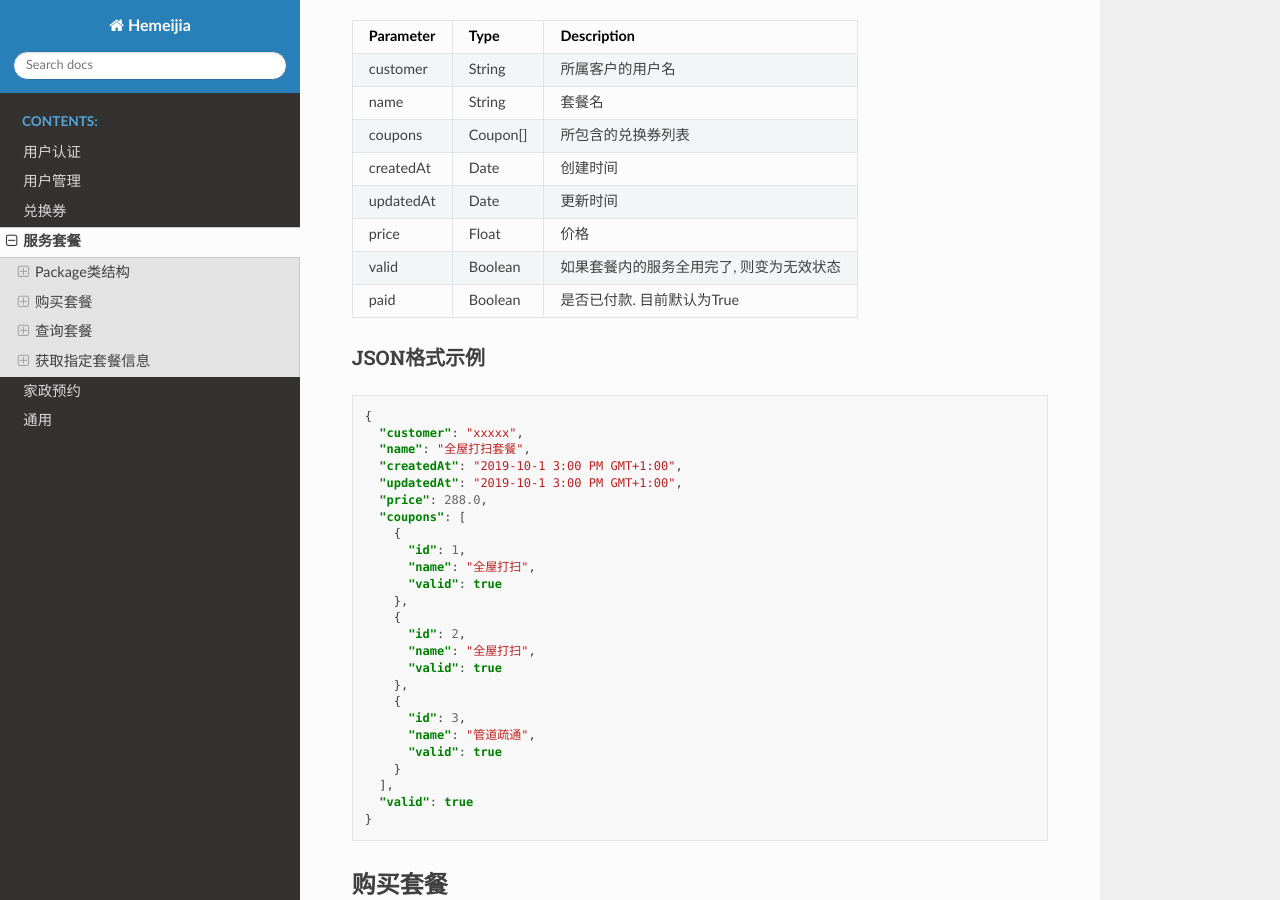
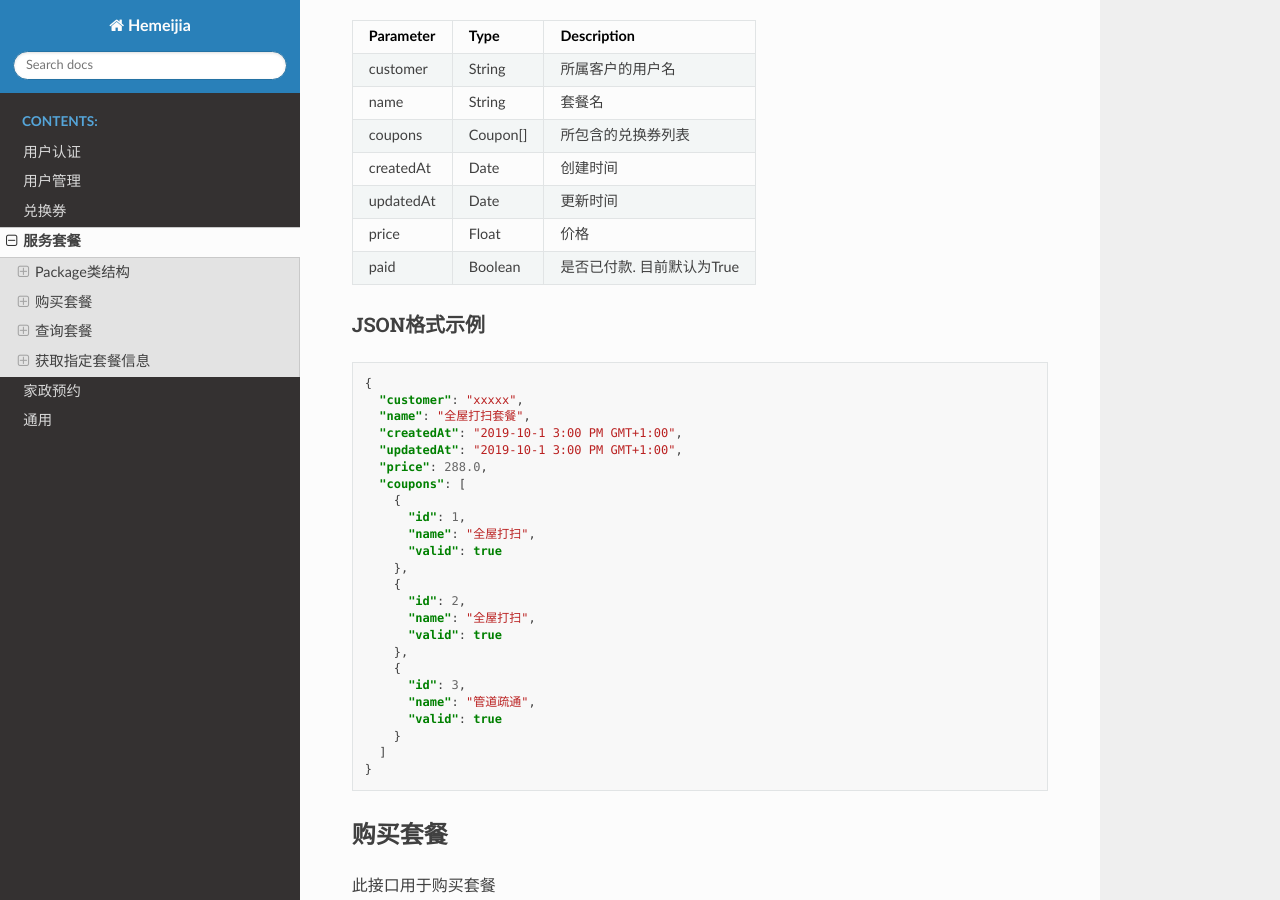
Before and after one commit to YanzheL/hemeijia, a Sphinx documentation site: the page built from docs/source/packages.rst, in a window 1280 px wide and 900 px high, scrolled down 260 px. Built offline with Sphinx 7.4.7 and the Read the Docs theme 2.0.0, drawn with Linux system fonts in a browser that asks for light colours.

Commit message:
remove valid flag

```diff
--- a/docs/source/packages.rst
+++ b/docs/source/packages.rst
@@ -16,7 +16,6 @@ coupons         Coupon[]  所包含的兑换券列表
 createdAt       Date      创建时间
 updatedAt       Date      更新时间
 price           Float     价格
-valid           Boolean   如果套餐内的服务全用完了, 则变为无效状态
 paid            Boolean   是否已付款. 目前默认为True
 =============== ========= ==================================
 
@@ -47,8 +46,7 @@ JSON格式示例
          "name": "管道疏通",
          "valid": true
        }
-     ],
-     "valid": true
+     ]
    }
 
 
```
